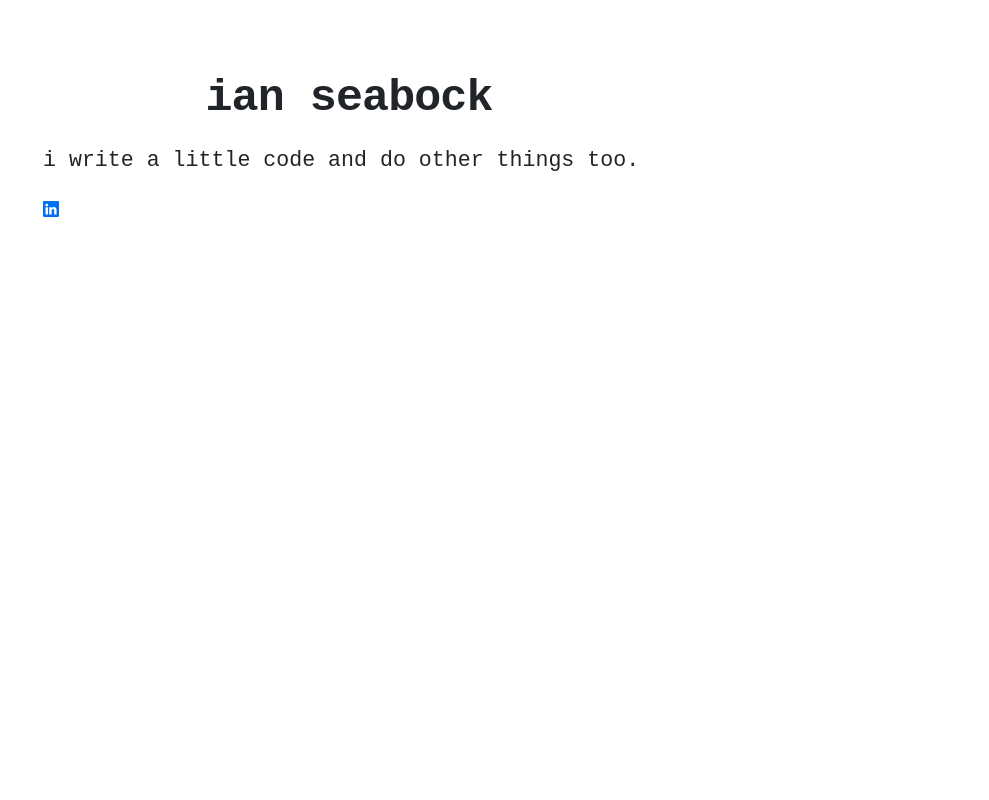
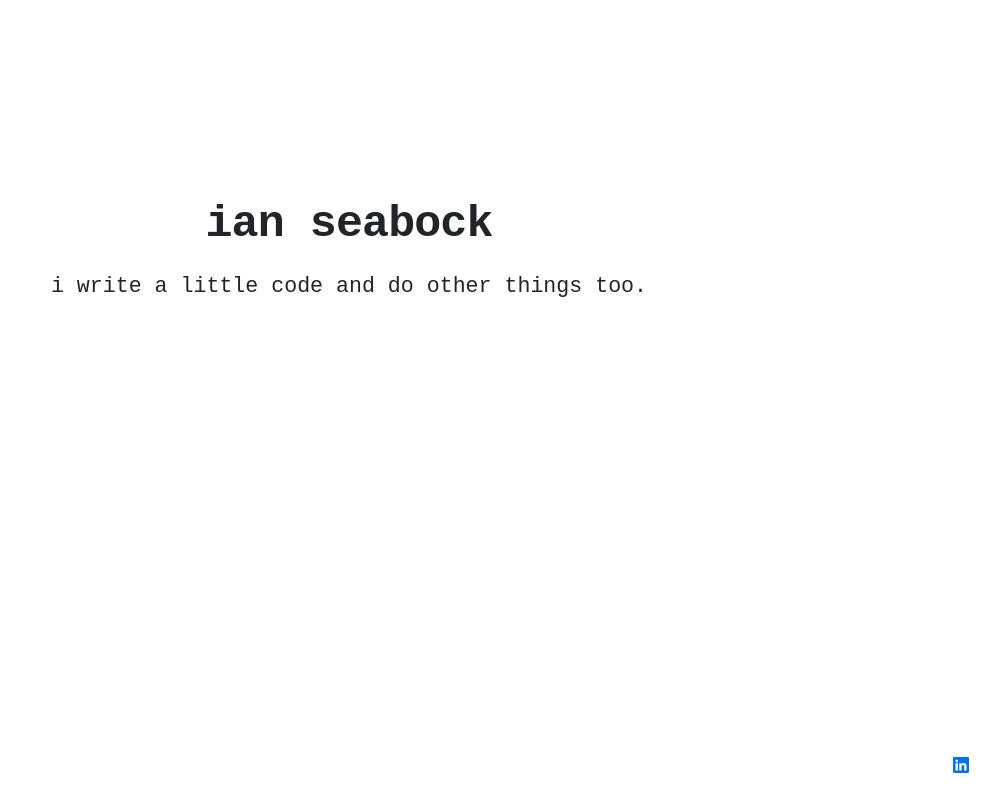
Before and after one commit to iseabock/ianseabock, a Next.js app: page / in a window 1280 px wide. Shown: the whole page, without its empty margins (291-1280 px from the left). Built offline with nearby package versions, Linux system fonts and the light colour scheme.

Commit message:
little clean up

```diff
--- a/components/layout.js
+++ b/components/layout.js
@@ -4,6 +4,7 @@ import PropTypes from 'prop-types';
 import { Col, Container, Row } from 'react-bootstrap';
 import styles from './layout.module.css';
 import utilStyles from '../styles/utils.module.css';
+import homeStyles from '../styles/Home.module.css';
 import Link from 'next/link';
 
 const name = 'ian seabock';
@@ -11,7 +12,7 @@ export const siteTitle = 'Web Duhveloper';
 
 export default function Layout({ children, home }) {
     return (
-        <Container fluid className={styles.container}>
+        <Container fluid className={homeStyles.container}>
             <Head>
                 <link rel="icon" href="/favicon.ico" />
                 <meta name="description" content="Ian Seabock Personal Site" />
@@ -51,6 +52,20 @@ export default function Layout({ children, home }) {
                     </Link>
                 </div>
             )}
+            <a
+                href="https://www.linkedin.com/in/seabock/"
+                className={homeStyles.linkdinLink}
+                rel="noreferrer"
+                target="_blank">
+                <svg
+                    xmlns="http://www.w3.org/2000/svg"
+                    width="16"
+                    height="16"
+                    fill="currentColor"
+                    viewBox="0 0 16 16">
+                    <path d="M0 1.146C0 .513.526 0 1.175 0h13.65C15.474 0 16 .513 16 1.146v13.708c0 .633-.526 1.146-1.175 1.146H1.175C.526 16 0 15.487 0 14.854V1.146zm4.943 12.248V6.169H2.542v7.225h2.401zm-1.2-8.212c.837 0 1.358-.554 1.358-1.248-.015-.709-.52-1.248-1.342-1.248-.822 0-1.359.54-1.359 1.248 0 .694.521 1.248 1.327 1.248h.016zm4.908 8.212V9.359c0-.216.016-.432.08-.586.173-.431.568-.878 1.232-.878.869 0 1.216.662 1.216 1.634v3.865h2.401V9.25c0-2.22-1.184-3.252-2.764-3.252-1.274 0-1.845.7-2.165 1.193v.025h-.016a5.54 5.54 0 0 1 .016-.025V6.169h-2.4c.03.678 0 7.225 0 7.225h2.4z" />
+                </svg>
+            </a>
         </Container>
     );
 }
--- a/pages/api/hello.js
+++ /dev/null
@@ -1,5 +0,0 @@
-// Next.js API route support: https://nextjs.org/docs/api-routes/introduction
-
-export default (req, res) => {
-    res.status(200).json({ name: 'John Doe' });
-};
--- a/pages/api/posts.js
+++ /dev/null
@@ -1,12 +0,0 @@
-import { connectToDatabase } from '../../util/mongodb';
-
-export default async (req, res) => {
-    const { db } = await connectToDatabase();
-    const posts = await db
-        .collection('posts')
-        .find({})
-        .sort({ metacritic: -1 })
-        .limit(20)
-        .toArray();
-    res.json(posts);
-};
--- a/pages/index.js
+++ b/pages/index.js
@@ -12,18 +12,6 @@ export default function Home() {
             <section className={utilStyles.headingMd}>
                 <p>i write a little code and do other things too.</p>
             </section>
-
-            <a href="https://www.linkedin.com/in/seabock/" rel="noreferrer" target="_blank">
-                <svg
-                    xmlns="http://www.w3.org/2000/svg"
-                    width="16"
-                    height="16"
-                    fill="currentColor"
-                    // className="bi bi-linkedin"
-                    viewBox="0 0 16 16">
-                    <path d="M0 1.146C0 .513.526 0 1.175 0h13.65C15.474 0 16 .513 16 1.146v13.708c0 .633-.526 1.146-1.175 1.146H1.175C.526 16 0 15.487 0 14.854V1.146zm4.943 12.248V6.169H2.542v7.225h2.401zm-1.2-8.212c.837 0 1.358-.554 1.358-1.248-.015-.709-.52-1.248-1.342-1.248-.822 0-1.359.54-1.359 1.248 0 .694.521 1.248 1.327 1.248h.016zm4.908 8.212V9.359c0-.216.016-.432.08-.586.173-.431.568-.878 1.232-.878.869 0 1.216.662 1.216 1.634v3.865h2.401V9.25c0-2.22-1.184-3.252-2.764-3.252-1.274 0-1.845.7-2.165 1.193v.025h-.016a5.54 5.54 0 0 1 .016-.025V6.169h-2.4c.03.678 0 7.225 0 7.225h2.4z" />
-                </svg>
-            </a>
         </Layout>
     );
 }
--- a/styles/Home.module.css
+++ b/styles/Home.module.css
@@ -1,9 +1,10 @@
 .container {
+    position: relative;
     min-height: 100vh;
-  padding: 0 0.5rem;
+    padding: 10rem 0.5rem 0 0.5rem;
     display: flex;
     flex-direction: column;
-  justify-content: center;
+    justify-content: start;
     align-items: center;
 }
 
@@ -114,9 +115,18 @@
     height: 1em;
 }
 
+.linkdinLink {
+    position: absolute;
+    bottom: 20px;
+    right: 20px;
+}
+
 @media (max-width: 600px) {
     .grid {
         width: 100%;
         flex-direction: column;
     }
+    .container {
+        padding: 10rem 1.5rem 0 1.5rem;
     }
+}
```
Lines whose indentation alone changed are shown as unchanged.
